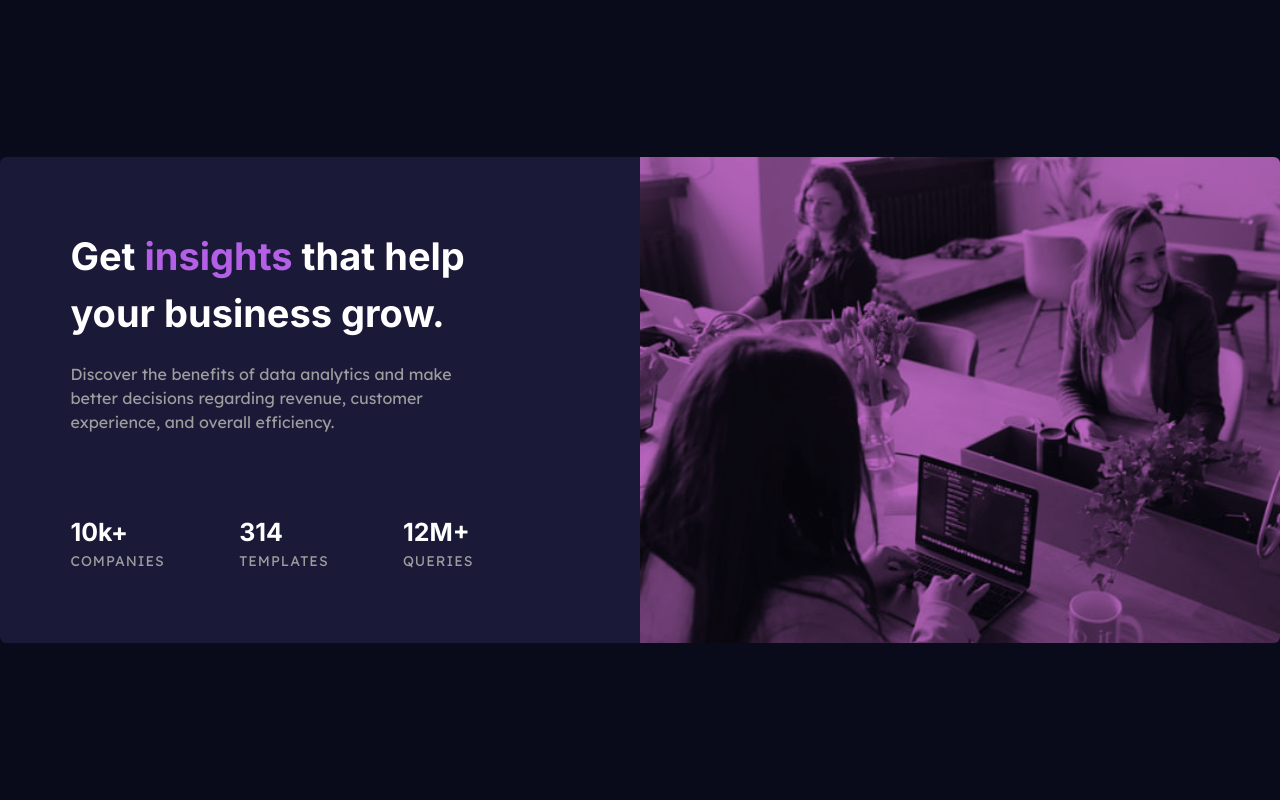
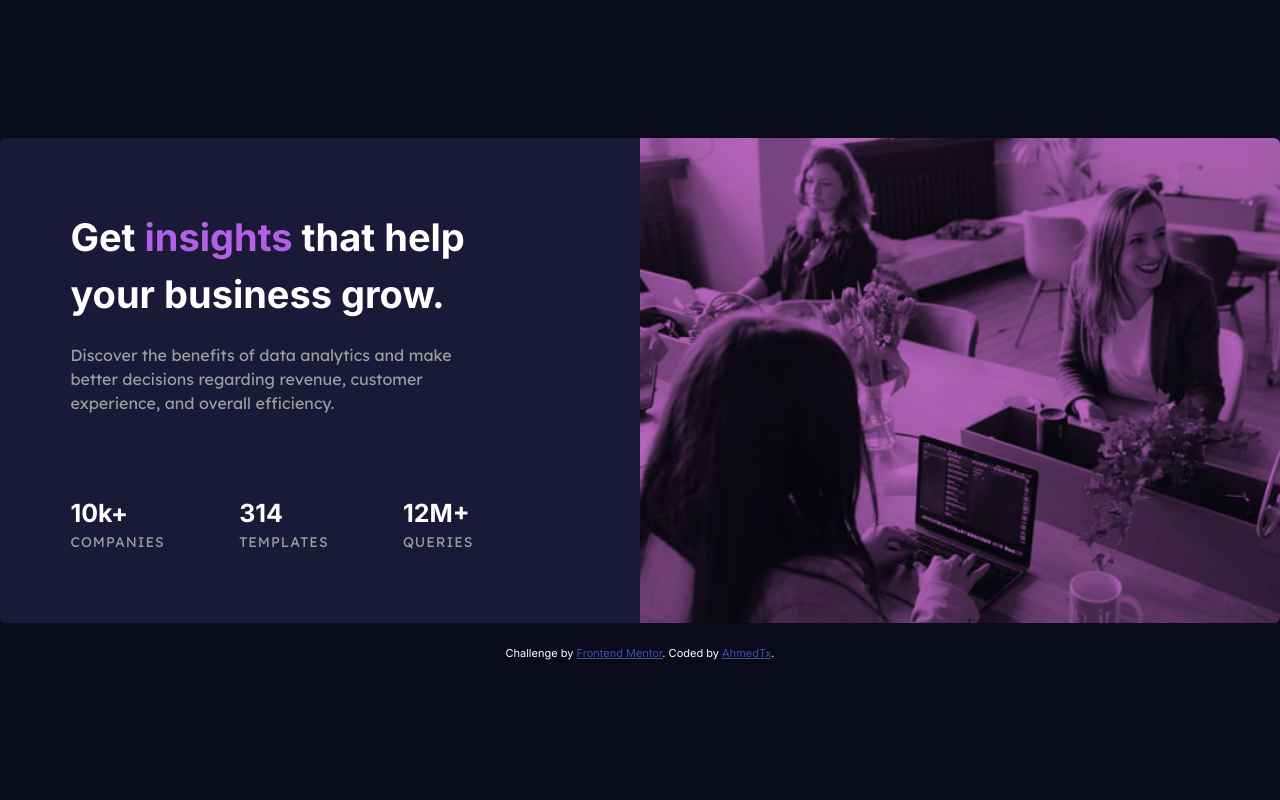
Before and after one commit to AhmedTxl/stats-preview-card-component-main, a plain HTML site: page index.html in a window 1280 px wide. Shown: the top 800 px of the page. Drawn offline with Linux system fonts and the light colour scheme.

Commit message:
Adding Credits

```diff
--- a/index.html
+++ b/index.html
@@ -14,20 +14,6 @@
     />
 
     <title>Frontend Mentor | Stats preview card component</title>
-
-    <!-- Feel free to remove these styles or customise in your own stylesheet 👍 -->
-    <style>
-      .attribution {
-        font-size: 11px;
-        text-align: center;
-        position: relative;
-        top: 96%;
-        font-family: "Inter", sans-serif;
-      }
-      .attribution a {
-        color: hsl(228, 45%, 44%);
-      }
-    </style>
   </head>
   <body>
     <main class="container">
--- a/styles.css
+++ b/styles.css
@@ -27,6 +27,7 @@ body {
   text-align: center;
   line-height: 1.5;
   display: flex;
+  flex-direction: column;
   overflow: hidden;
   width: 100%;
   justify-content: center;
@@ -83,7 +84,7 @@ h6 {
   border-radius: 0.4rem;
   margin: 0;
   background: hsl(244, 38%, 16%);
-  position: absolute;
+  position: relative;
   max-width: 1440px;
 }
 
@@ -145,6 +146,17 @@ p {
   background-repeat: no-repeat;
 }
 
+.attribution {
+  font-size: 11px;
+  text-align: center;
+  margin-top: 2em;
+  position: relative;
+  font-family: "Inter", sans-serif;
+}
+.attribution a {
+  color: hsl(228, 45%, 44%);
+}
+
 @media (max-width: 990px) {
   .text-wrapper {
     margin: 0;
```
